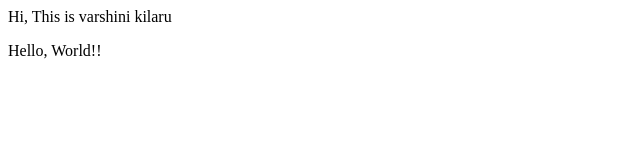
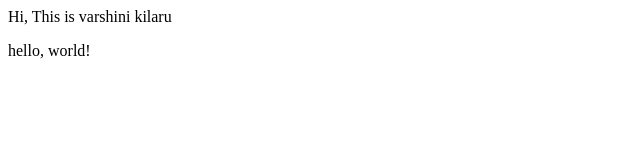
Before and after one commit to VarshiniKilaru09/varshini, a plain HTML site: page index.html in a window 1280 px wide. Shown: the full height of the page, 0-640 px from the left. Drawn offline with Linux system fonts and the light colour scheme.

Commit message:
index.html

```diff
--- a/index.html
+++ b/index.html
@@ -1,7 +1,7 @@
 <html>
     <body>
         <p> Hi, This is varshini kilaru</p>
-        <p> Hello, World!!</p>
+        <p>hello, world!</p>
 
     </body>
 </html>
```
